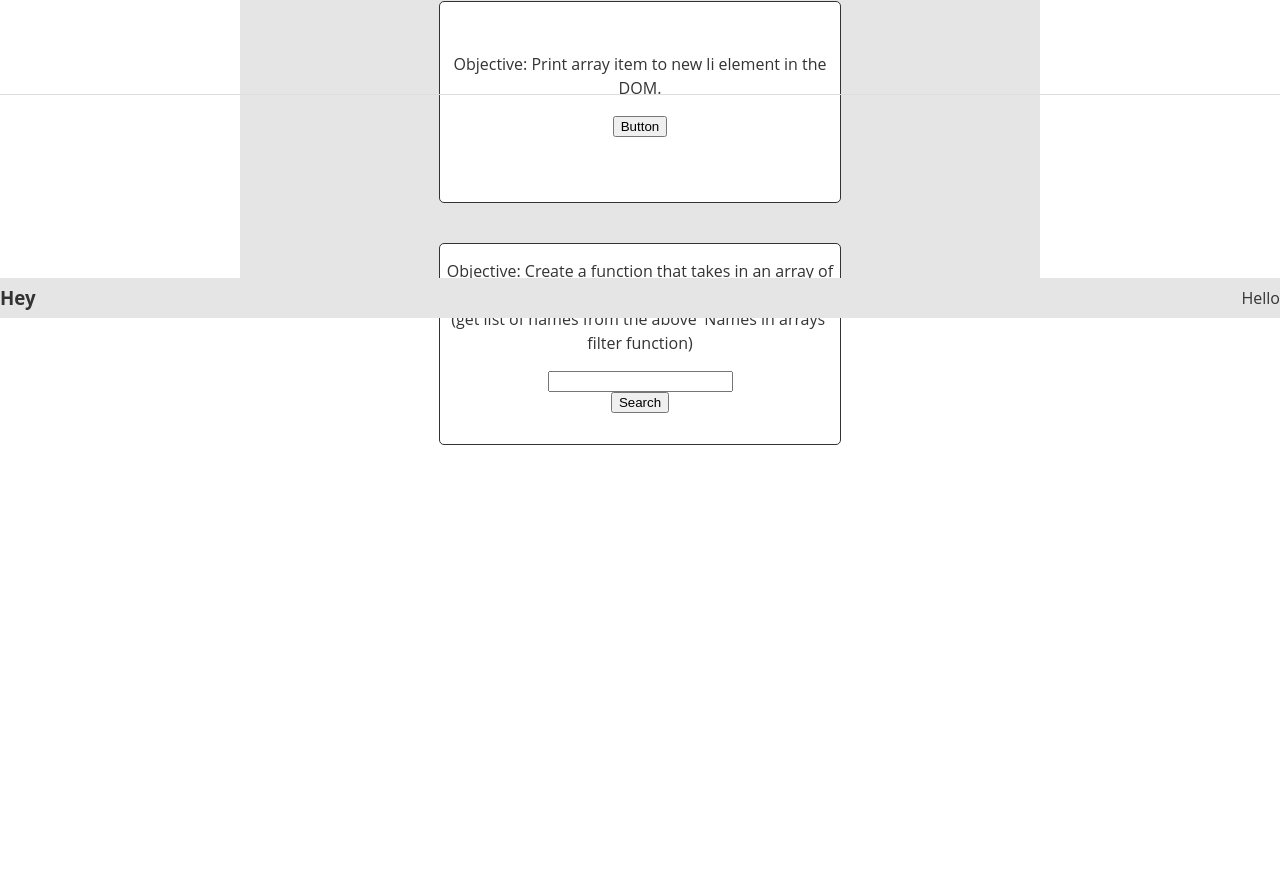
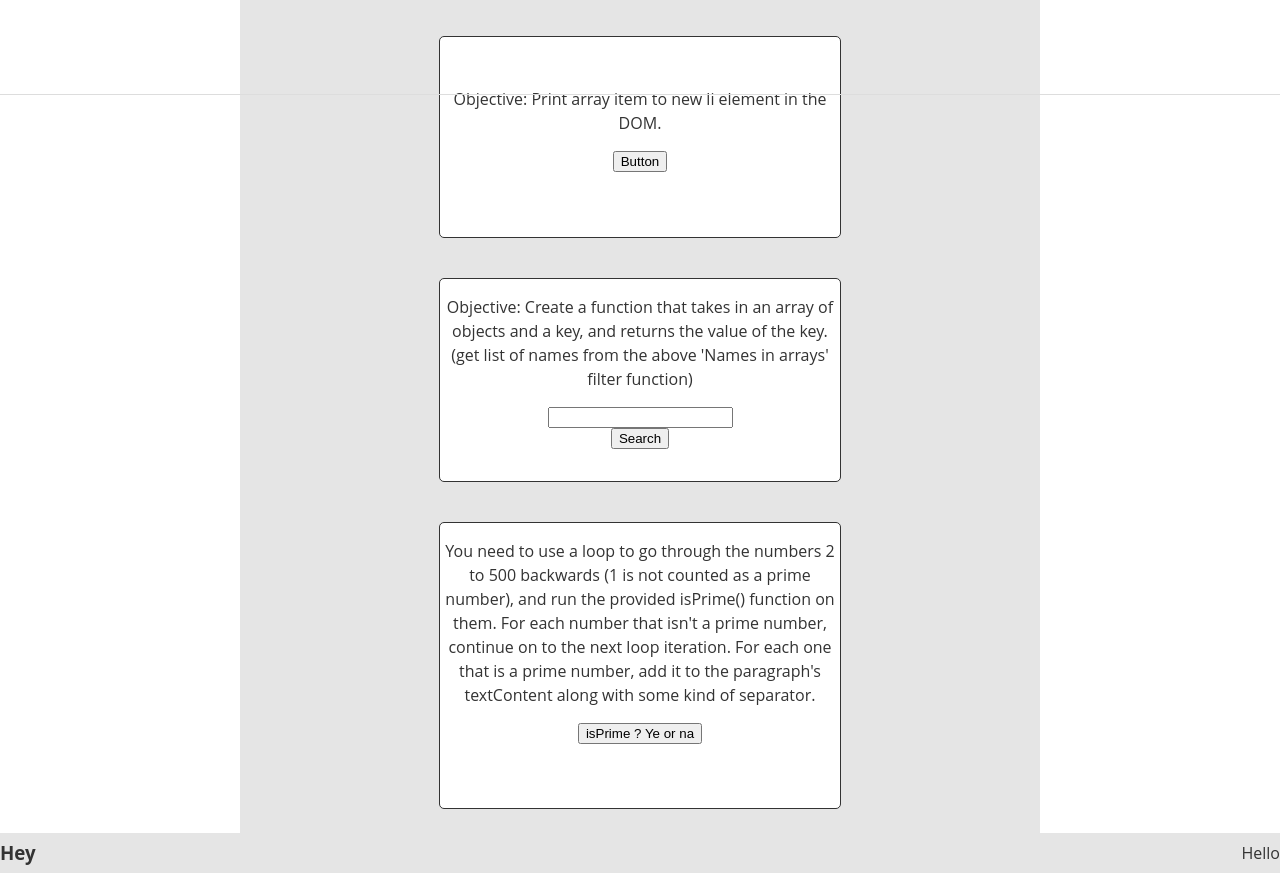
Before and after one commit to JayRichh/looping, a plain HTML site: page index.html in a window 1280 px wide. Shown: the part 707-1580 px from the top of the page. Before the commit the page ends 1152 px from the top, so only its background shows below. Drawn offline with Linux system fonts and the light colour scheme.

Commit message:
added isprime function

```diff
--- a/index.html
+++ b/index.html
@@ -77,6 +77,16 @@
         </button>
         <p id="para"></p>
       </div>
+      <div class="primeWrapper"> <!-- Prime Numbers -->
+        <p>
+          You need to use a loop to go through the numbers 2 to 500 backwards (1 is not counted as a prime number), and run the provided isPrime() function on them. For each number that isn't a prime number, continue on to the next loop iteration. For each one that is a prime number, add it to the paragraph's textContent along with some kind of separator.<br>
+        </p>
+        <button id="primeBtn" type="button" onclick="loopNumbers()">
+          isPrime ? Ye or na
+        </button>
+        <p id="paragraph"></p>
+        <p id="prime"></p>
+      </div>
       </div>
     </div>
     <footer>
--- a/script.js
+++ b/script.js
@@ -47,6 +47,7 @@ function celebrate() {
     document.getElementById("yee").innerHTML = "Yee Boi!";
     initConfetti();
     render();
+    return celebrate();
   }, 10000);
 }
 
@@ -133,11 +134,10 @@ function randomBackground() {
   colorWindow.style.backgroundColor = randomColorGenerator(); // change color of window
 }
 
-// * Add array item to li listing within HTML * //
+// * Add array item * //
 
 const myArray = ["tomatoes", "chick peas", "onions", "rice", "black beans"];
 const listArray = document.createElement("ul");
-const liBtn = document.querySelector("#liBtn");
 const listOutput = document.querySelector("#listOutput");
 
 function listItems() {
@@ -160,7 +160,6 @@ function listItems() {
 numbers (phonebook) and, if it finds the name, outputs the name and phone
 number into the paragraph (para) and then exits the loop before it has run its course.  */
 
-const searchBtn = document.querySelector("#searchBtn");
 const input = document.querySelector("#input");
 const para = document.querySelector("#para");
 const phonebook = [
@@ -199,3 +198,35 @@ function searchPhonebook() {
     }
   }
 }
+
+// * Prime Numbers * //
+
+let i = 500;
+let paragraph = document.querySelector("#paragraph");
+let prime = document.querySelector("#prime");
+
+//function to loop through numbers 2 to 500 backwards and run isPrime function on them.
+function loopNumbers() {
+  for (let i = 500; i >= 2; i--) {
+    // for loop to loop through numbers 2 to 500
+    if (isPrime(i)) {
+      // if number is prime, display number
+      paragraph.textContent += i + ", ";
+    }
+  }
+  //remove last comma from paragraph text & add period
+  paragraph.textContent = paragraph.textContent.slice(0, -2); // remove last comma
+  paragraph.textContent += "."; // add period
+  celebrate(); // celebrate
+}
+function isPrime() {
+  // function to check if number is prime
+  for (let i = 2; i < this; i++) {
+    // for loop to check if number is prime
+    if (this % i === 0) {
+      // if number is divisible by i, return false
+      return false;
+    }
+  }
+  return true; // if number is not divisible by i, return true
+}
--- a/style.css
+++ b/style.css
@@ -1,11 +1,8 @@
 html {
-  margin: 0;
-  padding: 0;
-  width: 100%;
-  height: 100%;
+  display: flex;
+  flex-direction: column;
+  min-height: 100vh;
   overflow-x: hidden;
-  overflow-y: auto;
-  scroll-behavior: smooth;
 }
 
 #youtubePlayer {
@@ -81,8 +78,6 @@ p {
 
 .confetti {
   z-index: 0;
-  height: 100%;
-  width: 100%;
   display: block;
   margin: 0 auto;
   border: 1px solid #ddd;
@@ -140,6 +135,19 @@ p {
   min-height: 200px;
 }
 
+.primeWrapper {
+  display: flex;
+  flex-direction: column;
+  align-items: center;
+  justify-content: center;
+  border: #333 1px solid;
+  border-radius: 5px;
+  background-color: #fff;
+  width: 400px;
+  height: auto;
+  min-height: 200px;
+}
+
 .left {
   flex: 1;
   display: flex;
```
